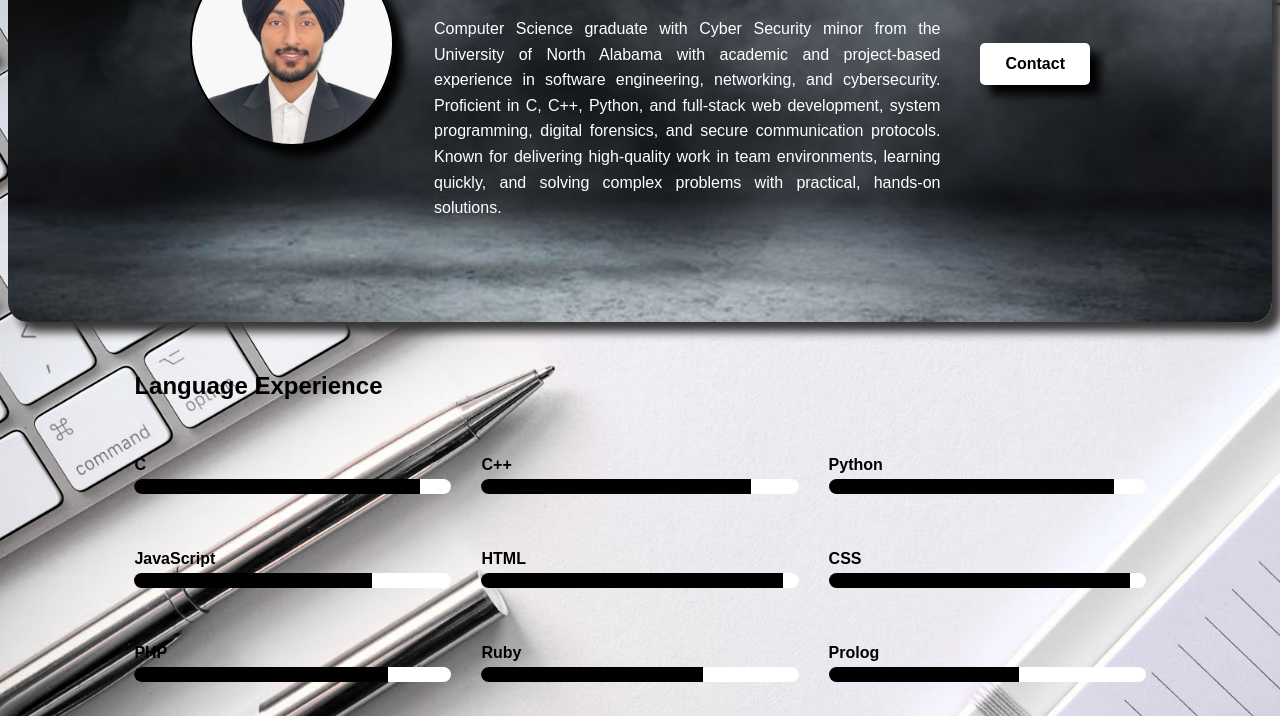
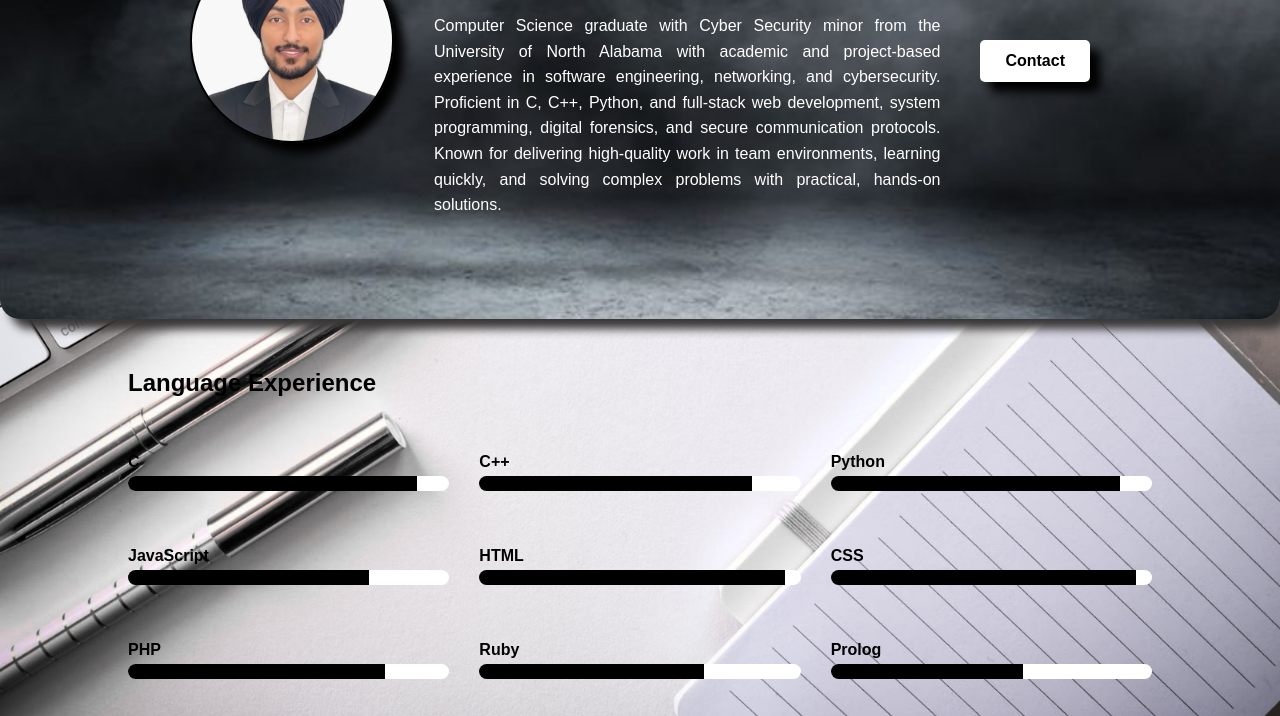
Before and after one commit to AkashdeepSingh0047/resume, a plain HTML site: page index.html in a window 1280 px wide. Shown: the part 222-938 px from the top of the page. Drawn offline with Linux system fonts and the light colour scheme; files whose address does not match are found by name; a web font is replaced by a local one.

Commit message:
Update style.css

```diff
--- a/styles/style.css
+++ b/styles/style.css
@@ -1,10 +1,15 @@
 body {
     font-family: "Trirong", 'Arial', sans-serif;
     padding: 0;
+    margin: 0;
     background: fixed;
     box-shadow: gray;
     text-shadow: gray;
     background-image: url('../media/bgimg.jpg');
+    background-size: cover;
+    background-position: center;
+    background-repeat: no-repeat;
+    background-attachment: fixed;
 }
 
 .intro-section {
```
